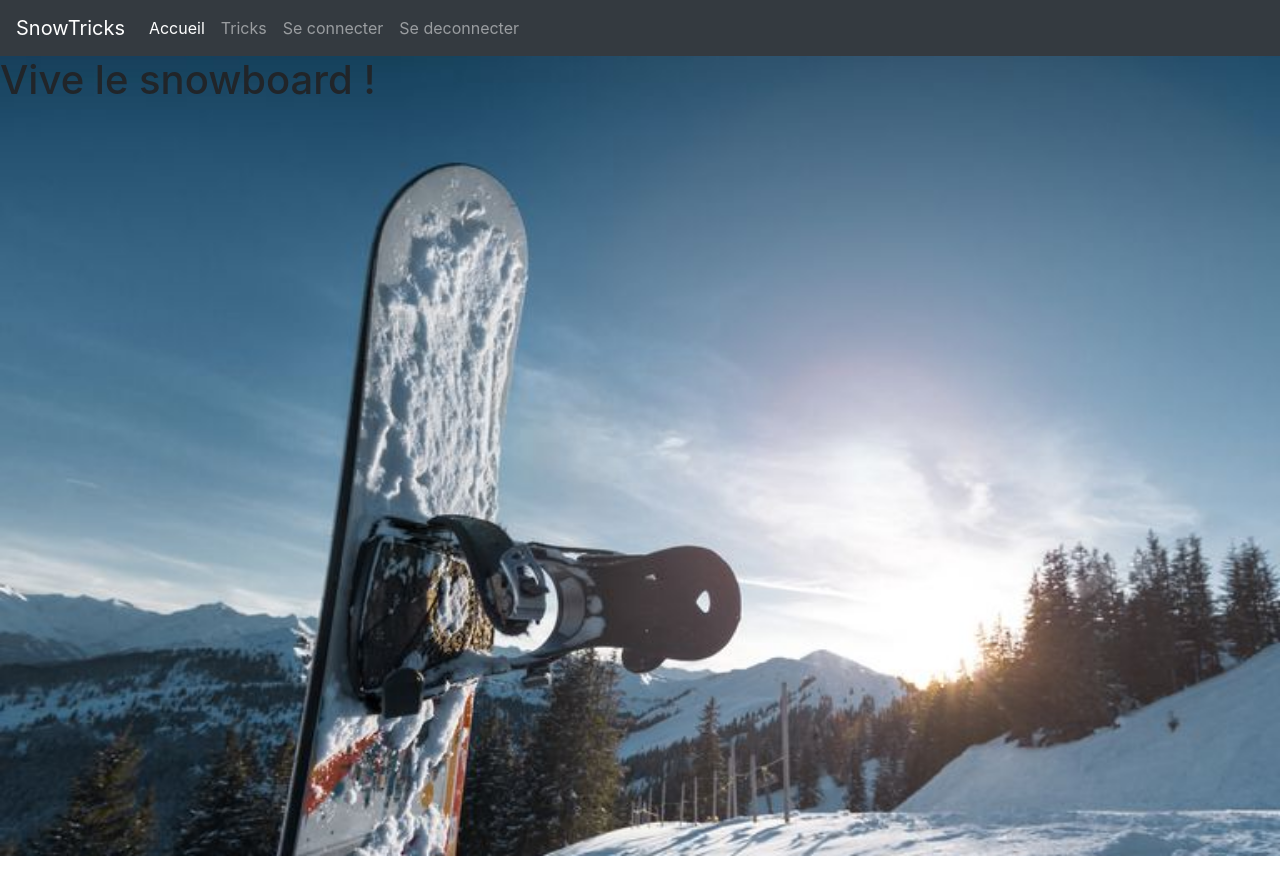
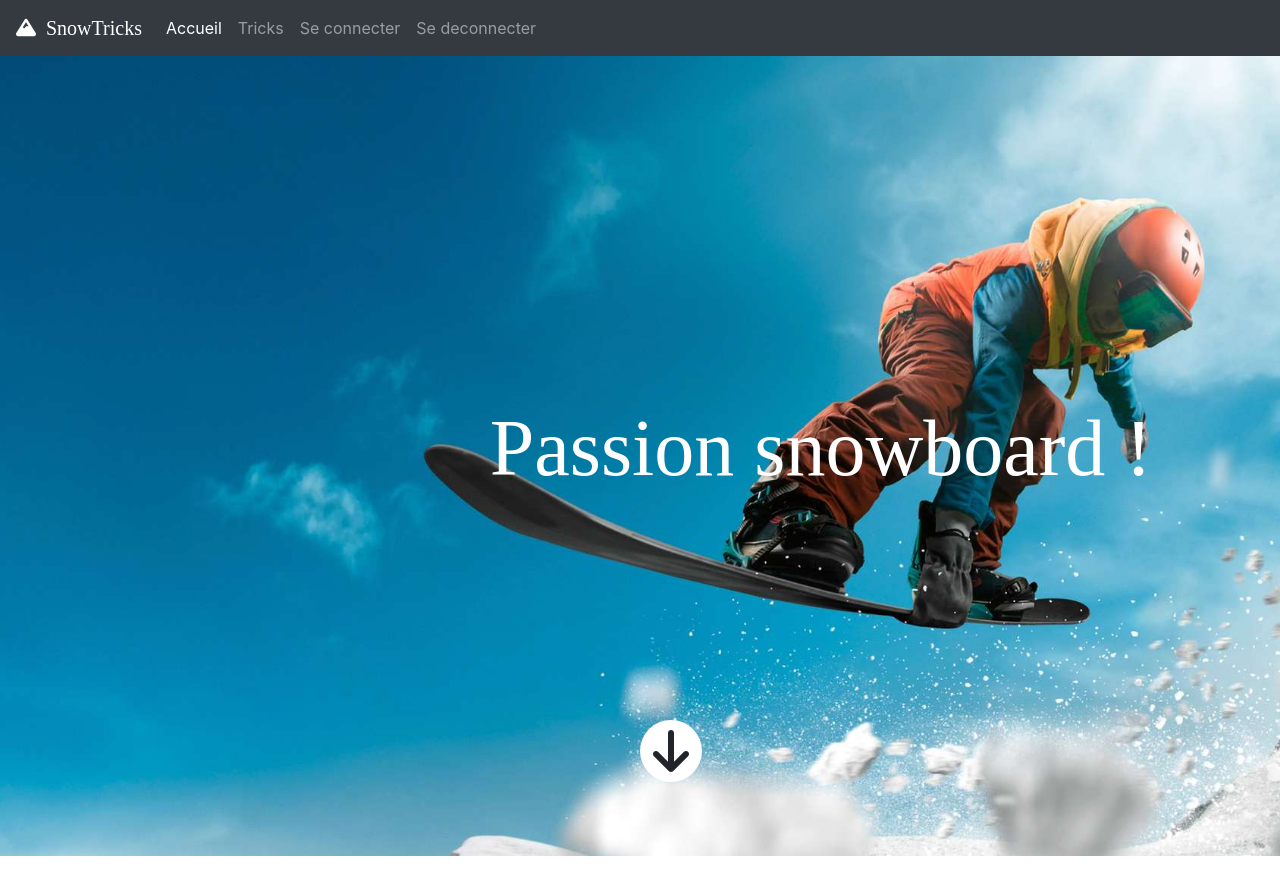
Before and after one commit to Gregory2911/OC_Projet6, a Symfony app: template templates/base.html.twig in a window 1280 px wide. Run offline with Twig, Linux system fonts and the light colour scheme; the template is opened without the code that fills it, so the values that code supplies are empty; some libraries are stand-ins or nearby versions; some web fonts are replaced.

Commit message:
work on the template of homepage

```diff
--- a/public/css/style.css
+++ b/public/css/style.css
@@ -1,6 +1,23 @@
 section
 {
     margin-top: 20px;
+}
+
+@font-face
+{
+	font-family:'Superion';
+	src:url('../Superion.otf') format('truetype');
+}
+
+/* navbar */
+#logo
+{
+	font-family: 'Superion';
+}
+
+#logoPicture
+{
+	margin-right: 10px;
 }
 
 /* Header */
@@ -16,32 +33,81 @@ section
 	/* -webkit-background-size: contain;  */
 }
 
+#headerSlogan
+{
+	font-family: 'Superion';
+	font-size: 80px !important;
+	color: white;
+	position: absolute;
+	right: 10vw;
+	top: 50vh;
+
+}
+
+#arrow {
+	position: absolute;
+	left: 50vw;
+	top: 90vh;
+	background-color:white;
+	border-radius: 100%;
+}
+
+/* Index */
 #listTricks
 {
-    width: 100%;
+	width: 100%;
+	margin-bottom: 30px;
 }
 
-.trick-presentation
+.trickPresentation
 {
 	/* border: 1px solid darkgray; */
 	padding: 0%;
-	margin-right: 5px;
+	margin-right: 10px;
+	margin-bottom: 30px;
 }
 
-.trick-picture
+.trickInfos
+{
+	background-color:rgb(30, 163, 198);
+}
+
+.trickPicture
 {
 	position: relative;
 	height: 15em;
-	margin-bottom: 10px;
+	/* margin-bottom: 10px; */
 	background-color: darkgray;
 }
 
-.trick-picture a {
-	color:#000;
-}
-
-.trick-picture img {
+.trickPicture img {
 	object-fit: cover;
 	height: 100%;
 	width: 100%;
 }
+
+.trickName
+{
+	font-family: 'Superion';
+	color: rgb(249, 185, 24);
+	padding-top: 5px;
+}
+
+.trickDate
+{
+	font-size: small;
+	padding-left: 5px;
+}
+
+.trickLink
+{
+	color: white;
+}
+
+#loadMoreTricks
+{
+	color: rgb(30, 163, 198);
+	background-color: rgb(249, 185, 24);
+	/* font-weight: bold; */
+	font-family: 'Superion';
+}
--- a/public/js/index.js
+++ b/public/js/index.js
@@ -3,8 +3,17 @@ var limit = 5;
 var offset = 0;
 
 function loadMoreTricks(limit, offset) {
-    $.get("/" + limit + "/" + offset, function (data) {
-        $("div#listTricks").append(data);
+    $.get("/tricks/" + limit + "/" + offset, function (data) {
+        $("#arrow").hide();
+        if(limit == 5)
+        {
+            $("section#main").append(data);
+        }
+        else
+        {
+            $("div#listTricks").append(data);
+        }
+
         //var nbrTricks = $("div#content-index-tricks").children().length;
         /* the arrow appearance if more than 15 tricks loaded is too much,
            after 8 is better to preview with 10 initial tricks */
@@ -17,9 +26,26 @@ function loadMoreTricks(limit, offset) {
 
 jQuery(document).ready(function () {
 
-    $("#loadMoreTricks").on("click", function (e) {
+    $("#loadFirstTricks, #loadMoreTricks").on("click", function (e) {
+        loadMoreTricks(limit, offset);
         limit += nbrTricksLoaded;
         offset += nbrTricksLoaded;
-        loadMoreTricks(limit, offset);
+    });
+
+    // Add smooth scrolling on links
+    $("#navbarSupportedContent #slideToTricksLink, #arrow a, #arrow2 a").on("click", function(event) {
+
+        // Make sure this.hash has a value before overriding default behavior
+        if (this.hash !== "") {
+            event.preventDefault(); // Prevent default anchor click behavior
+            var hash = this.hash; // Store hash
+
+            // smooth page autoscroll taking specified milliseconds to scroll to the specified area
+            $("html, body").animate({
+            scrollTop: $(hash).offset().top
+            }, 800, function(){
+            window.location.hash = hash; // Add hash (#) to URL when done scrolling (default click behavior)
+            });
+        }
     });
 });
--- a/templates/base.html.twig
+++ b/templates/base.html.twig
@@ -11,7 +11,7 @@
 
         {# navigation #}
         <nav class="navbar navbar-expand-lg navbar-dark bg-dark">
-            <a class="navbar-brand" href="#">SnowTricks</a>
+            <a id="logo" class="navbar-brand" href="#"><i id="logoPicture" class="fas fa-mountain"></i>SnowTricks</a>
             <button class="navbar-toggler" type="button" data-toggle="collapse" data-target="#navbarColor02" aria-controls="navbarColor02" aria-expanded="false" aria-label="Toggle navigation">
                 <span class="navbar-toggler-icon"></span>
             </button>
@@ -35,17 +35,18 @@
 
         {# header #}
         <div id="headerHome">
-            <div id="headerSlogan">
-                <h1>Vive le snowboard !</h1>
-            </div>
+            <h1 id="headerSlogan">Passion snowboard !</h1>
         </div>
+        <div id="arrow" class="mx-auto"><a id="loadFirstTricks" href="#loadMoreTricks" class="btn" ><i class="fas fa-arrow-down fa-3x" title="Voir les tricks"></i></a></div>
 
-        <section class="container-fluid">
+        <section id="main" class="container-fluid">
             {% block body %}{% endblock %}
         </section>
 
         {% block javascripts %}
              <script src="https://code.jquery.com/jquery-3.4.1.min.js" integrity="sha256-CSXorXvZcTkaix6Yvo6HppcZGetbYMGWSFlBw8HfCJo=" crossorigin="anonymous"></script>
+             <script src="https://kit.fontawesome.com/6476d46678.js" crossorigin="anonymous"></script>
+             <script type="text/javascript" src="{{ asset('js/index.js') }}"></script>
         {% endblock %}
     </body>
 </html>
```
Also changed, not shown: src/Controller/TrickController.php (+10 -2 lines), templates/trick/index.html.twig (+26 -15 lines), templates/trick/load_more.html.twig (+11 -8 lines), public/images/headerPicture.jpg, public/images/headerPicture2.jpg (deleted), 2 other files.
